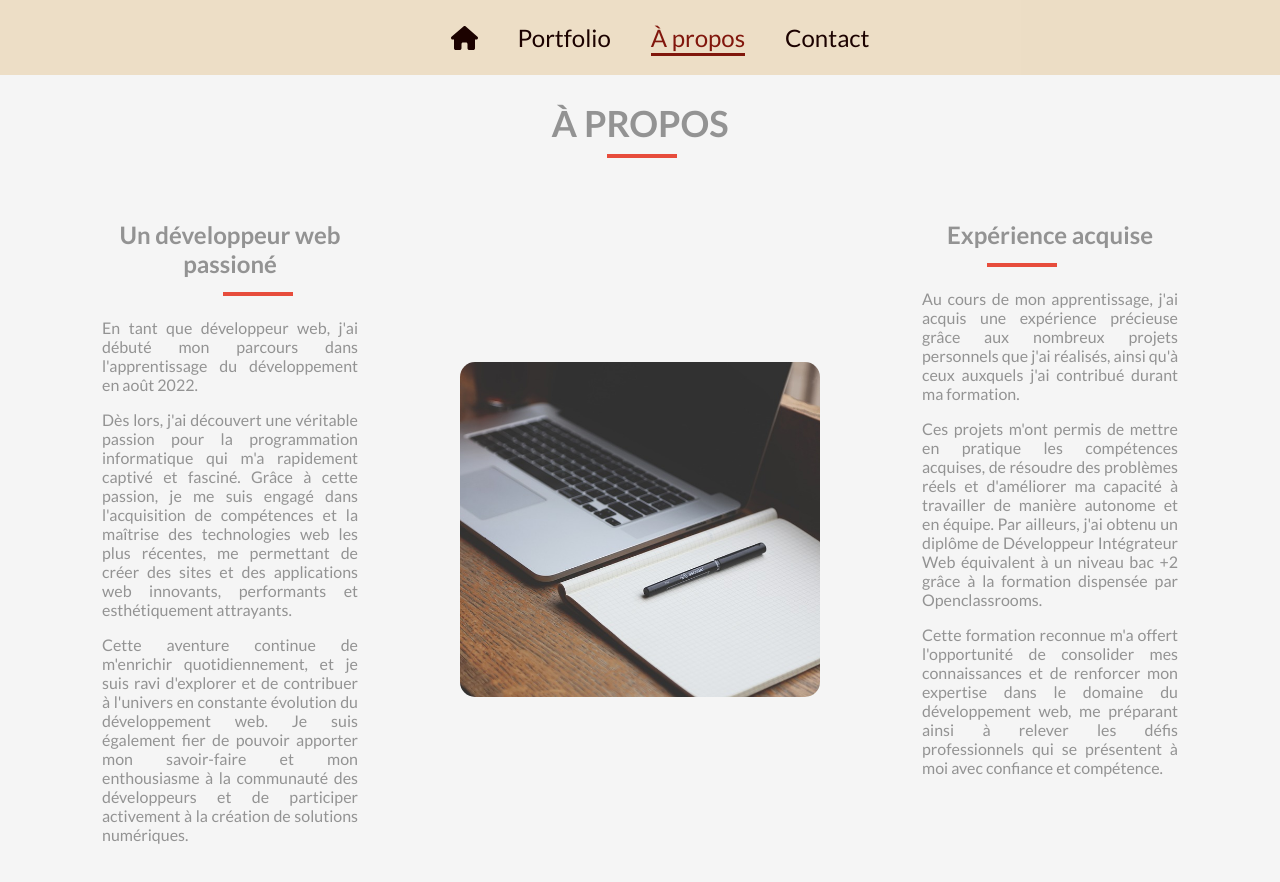
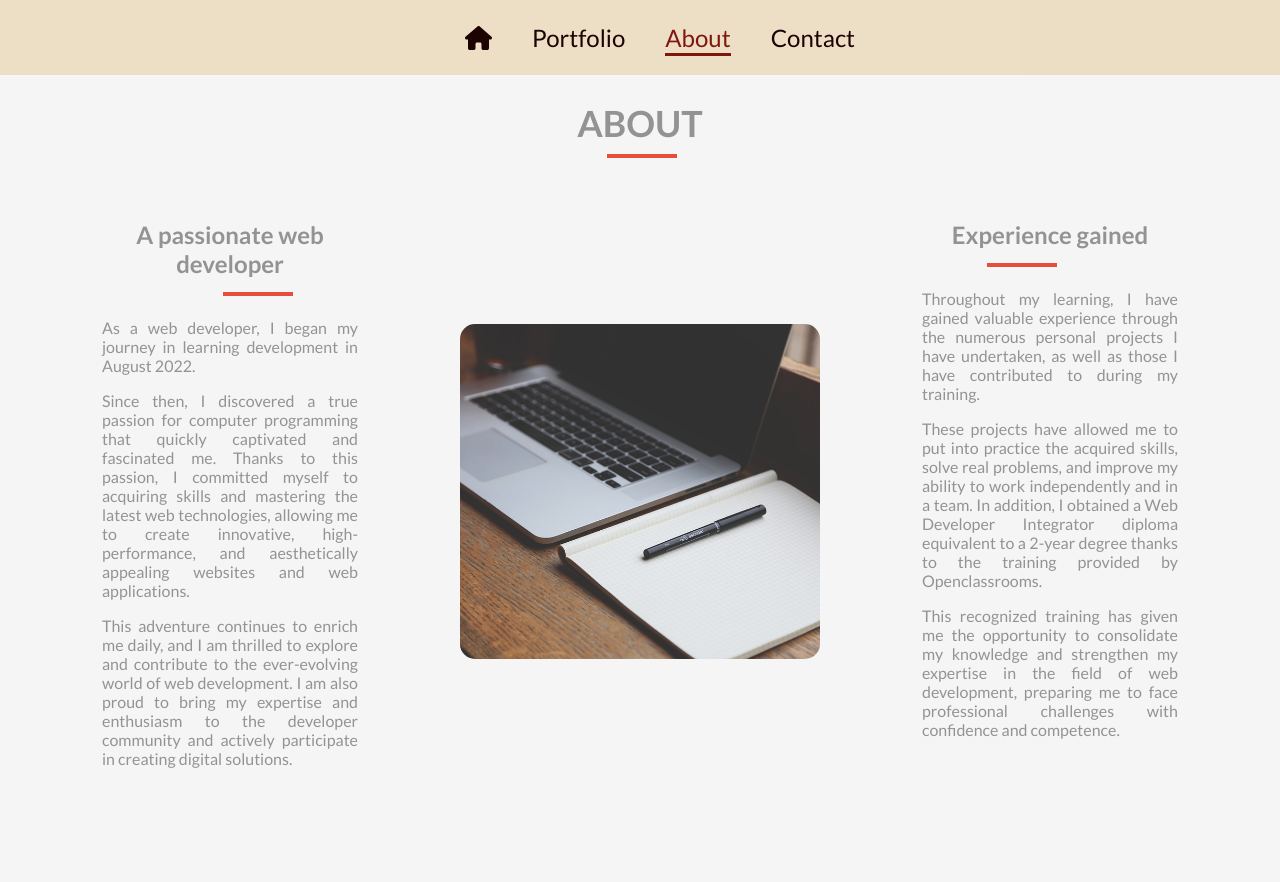
Before and after one commit to MaxBgt/Portfolio_EN, a Next.js app: page /about in a window 1280 px wide. Shown: the top 882 px of the page. Built offline with nearby package versions, Linux system fonts and the light colour scheme.

Commit message:
traduction

```diff
--- a/components/Navbar.js
+++ b/components/Navbar.js
@@ -27,7 +27,7 @@ const Navbar = () => {
             <Link href="/portfolio">Portfolio</Link>
           </li>
           <li className={isActive("/about") ? "active" : ""}>
-            <Link href="/about">À propos</Link>
+            <Link href="/about">About</Link>
           </li>
           <li className={isActive("/contact") ? "active" : ""}>
             <Link href="/contact">Contact</Link>
--- a/pages/about.js
+++ b/pages/about.js
@@ -12,62 +12,59 @@ const about = () => {
         transition={{ type: "spring", stiffness: 100 }}
       >
         <div className="header_about">
-          <h2 className="title_about">À PROPOS</h2>
+          <h2 className="title_about">ABOUT</h2>
         </div>
         <div className="paragraphe">
           <div className="p-left">
-            <h2 className="t-left">Un développeur web passioné</h2>
+            <h2 className="t-left">A passionate web developer</h2>
             <p>
-              En tant que développeur web, j'ai débuté mon parcours dans
-              l'apprentissage du développement en août 2022.
+              As a web developer, I began my journey in learning development in
+              August 2022.
             </p>
             <p>
-              Dès lors, j'ai découvert une véritable passion pour la
-              programmation informatique qui m'a rapidement captivé et fasciné.
-              Grâce à cette passion, je me suis engagé dans l'acquisition de
-              compétences et la maîtrise des technologies web les plus récentes,
-              me permettant de créer des sites et des applications web
-              innovants, performants et esthétiquement attrayants.
+              Since then, I discovered a true passion for computer programming
+              that quickly captivated and fascinated me. Thanks to this passion,
+              I committed myself to acquiring skills and mastering the latest
+              web technologies, allowing me to create innovative,
+              high-performance, and aesthetically appealing websites and web
+              applications.
             </p>
             <p>
-              Cette aventure continue de m'enrichir quotidiennement, et je suis
-              ravi d'explorer et de contribuer à l'univers en constante
-              évolution du développement web. Je suis également fier de pouvoir
-              apporter mon savoir-faire et mon enthousiasme à la communauté des
-              développeurs et de participer activement à la création de
-              solutions numériques.
+              This adventure continues to enrich me daily, and I am thrilled to
+              explore and contribute to the ever-evolving world of web
+              development. I am also proud to bring my expertise and enthusiasm
+              to the developer community and actively participate in creating
+              digital solutions.
             </p>
           </div>
           <div className="center">
             <img
               src="img/background-2.jpg"
-              alt="image-a-propos"
+              alt="image-about"
               className="img-about"
             />
           </div>
           <div className="p-right">
-            <h2 className="t-right">Expérience acquise</h2>
+            <h2 className="t-right">Experience gained</h2>
             <p>
-              Au cours de mon apprentissage, j'ai acquis une expérience
-              précieuse grâce aux nombreux projets personnels que j'ai réalisés,
-              ainsi qu'à ceux auxquels j'ai contribué durant ma formation.
+              Throughout my learning, I have gained valuable experience through
+              the numerous personal projects I have undertaken, as well as those
+              I have contributed to during my training.
               <br />
             </p>
             <p>
-              Ces projets m'ont permis de mettre en pratique les compétences
-              acquises, de résoudre des problèmes réels et d'améliorer ma
-              capacité à travailler de manière autonome et en équipe. Par
-              ailleurs, j'ai obtenu un diplôme de Développeur Intégrateur Web
-              équivalent à un niveau bac +2 grâce à la formation dispensée par
-              Openclassrooms.
+              These projects have allowed me to put into practice the acquired
+              skills, solve real problems, and improve my ability to work
+              independently and in a team. In addition, I obtained a Web
+              Developer Integrator diploma equivalent to a 2-year degree thanks
+              to the training provided by Openclassrooms.
               <br />
             </p>
             <p>
-              Cette formation reconnue m'a offert l'opportunité de consolider
-              mes connaissances et de renforcer mon expertise dans le domaine du
-              développement web, me préparant ainsi à relever les défis
-              professionnels qui se présentent à moi avec confiance et
-              compétence.
+              This recognized training has given me the opportunity to
+              consolidate my knowledge and strengthen my expertise in the field
+              of web development, preparing me to face professional challenges
+              with confidence and competence.
             </p>
           </div>
         </div>
--- a/pages/contact.js
+++ b/pages/contact.js
@@ -15,20 +15,20 @@ const contact = () => {
         exit={{ opacity: 0, x: 30 }}
         transition={{ type: "spring", stiffness: 100 }}
       >
-        <h2 className="title_contact">CONTACTEZ-MOI</h2>
+        <h2 className="title_contact">CONTACT ME</h2>
         <div className="contact_container">
           <FormTemplate />
           <div className="contact-infos">
             <h3 className="infos_title">
               <FontAwesomeIcon icon={faRoad} className="icon" />
-              ADRESSE
+              ADDRESS
             </h3>
             <p className="infos">6 impasse de la poste</p>
             <p className="infos">58000</p>
             <p className="infos">Challuy</p>
             <h3 className="infos_title">
               <FontAwesomeIcon icon={faPhone} className="icon" />
-              TÉLÉPHONE
+              PHONE
             </h3>
             <p className="infos">(+33) 6-11-14-44-51</p>
             <h3 className="infos_title">
--- a/pages/portfolio.js
+++ b/pages/portfolio.js
@@ -23,9 +23,9 @@ const portfolio = () => {
         transition={{ type: "spring", stiffness: 100 }}
       >
         <div className="header_portfolio">
-          <h2 className="title_portfolio">MES PROJETS</h2>
+          <h2 className="title_portfolio">MY PROJECTS</h2>
           <h3 className="subtitle_portfolio">
-            Voici les projets sur lesquels j'ai travaillé
+            These are the projects I've worked on
           </h3>
         </div>
         <div className="card_container">
```
Also changed, not shown: components/DynamicText.js (+5 -4 lines), components/FormTemplate.js (+4 -4 lines), data/data.json (+5 -5 lines).
